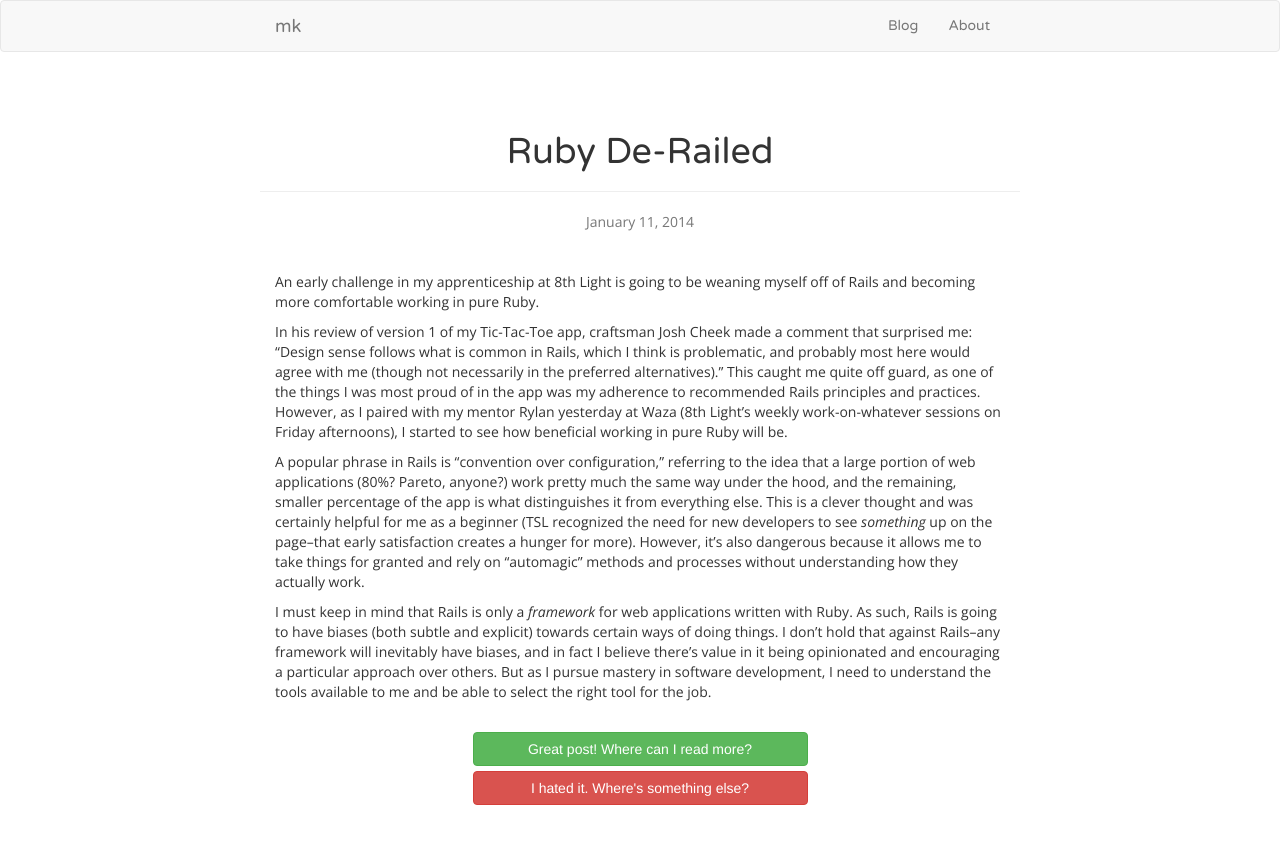
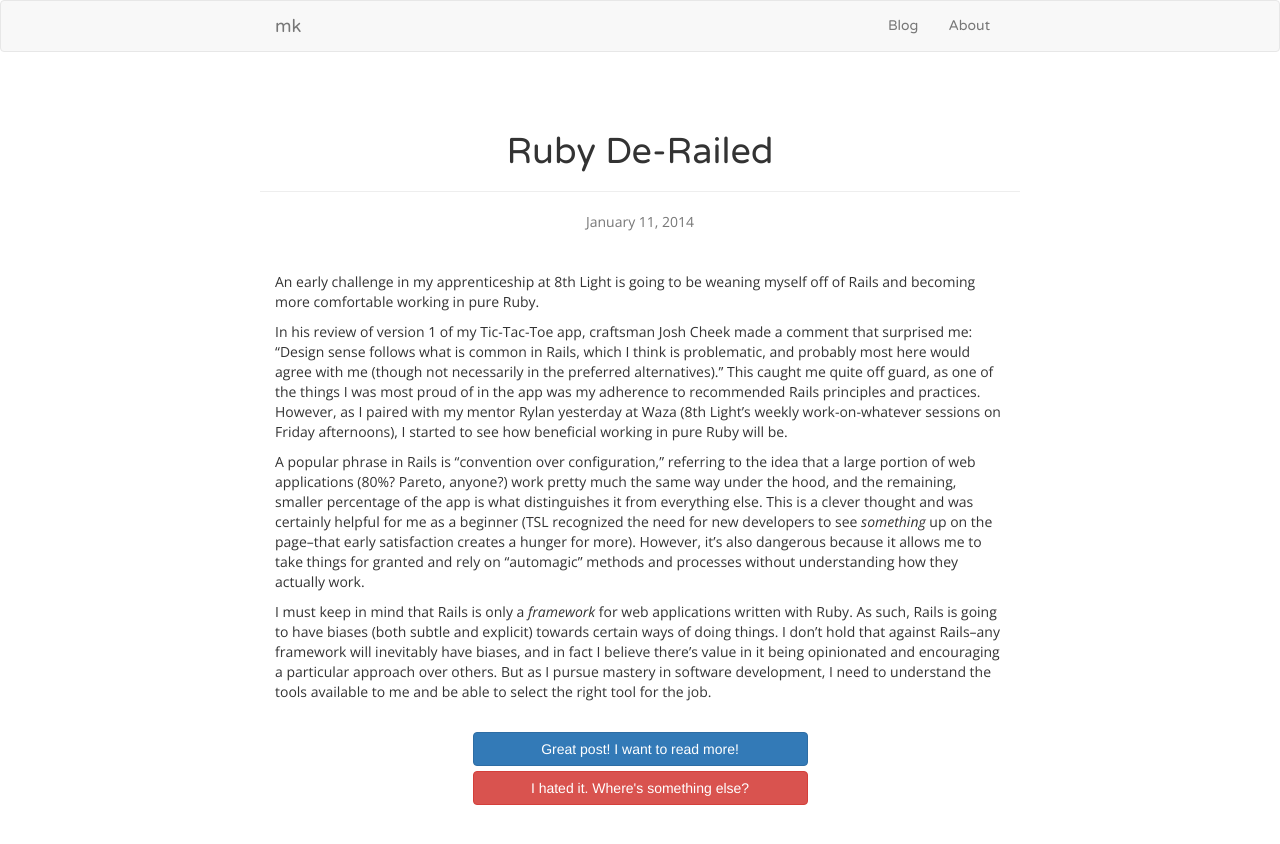
Before and after one commit to mikeknep/website, a Jekyll site: the page built from _posts/2014-01-11-ruby-de-railed.md, in a window 1280 px wide. Shown: the top 844 px of the page. Built offline with Jekyll 4.4.1, drawn with Linux system fonts in a browser that asks for light colours; nearby versions of some CDN libraries; library files that are not in the unit come from our copies; Markdown is read by kramdown in place of the engine named in the settings.

Commit message:
Changes happy post button to blue

```diff
--- a/_layouts/post.html
+++ b/_layouts/post.html
@@ -10,6 +10,6 @@ layout: default
 {{ content }}
 <br>
 <div class="col-md-6 col-md-offset-3">
-  <a class="btn btn-block btn-success" href="/invisible_cities/">Great post! Where can I read more?</a>
+  <a class="btn btn-block btn-primary" href="/invisible_cities/">Great post! I want to read more!</a>
   <a class="btn btn-block btn-danger" href="http://grantland.com/contributors/zach-lowe/">I hated it. Where's something else?</a>
 </div>
```
